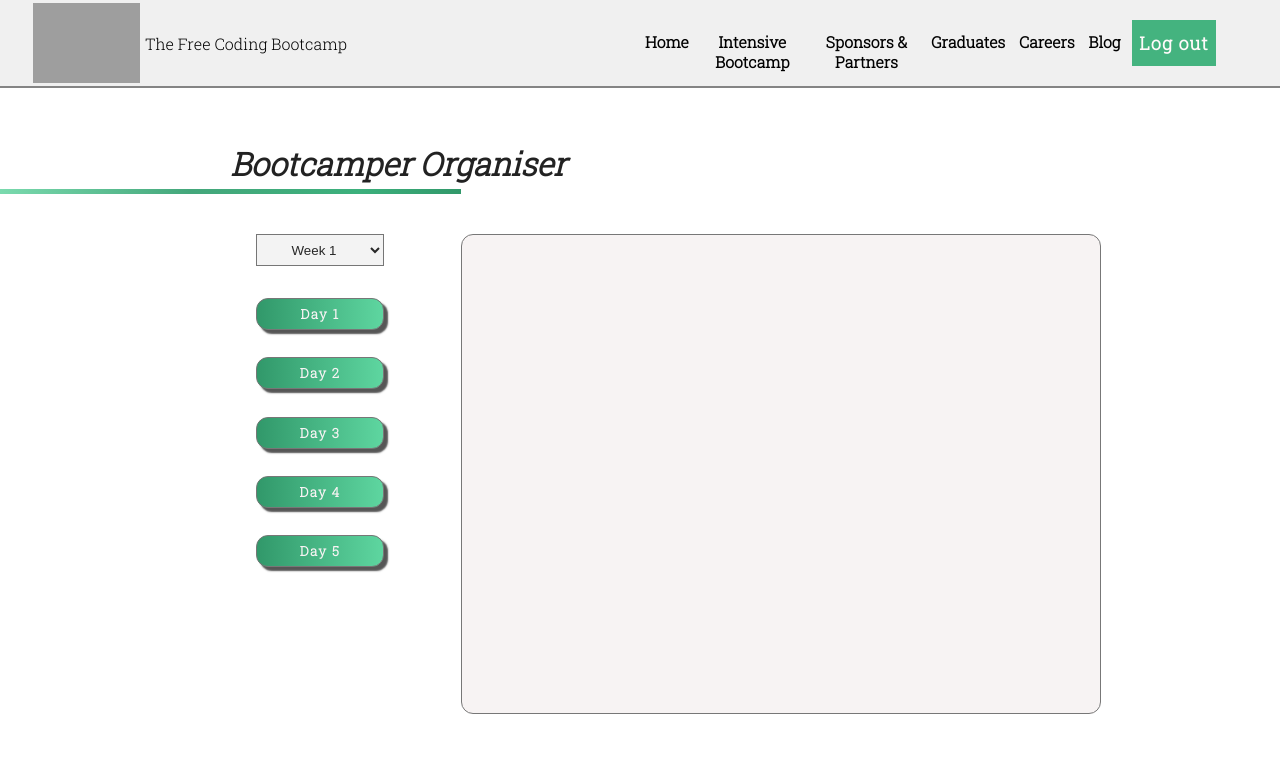
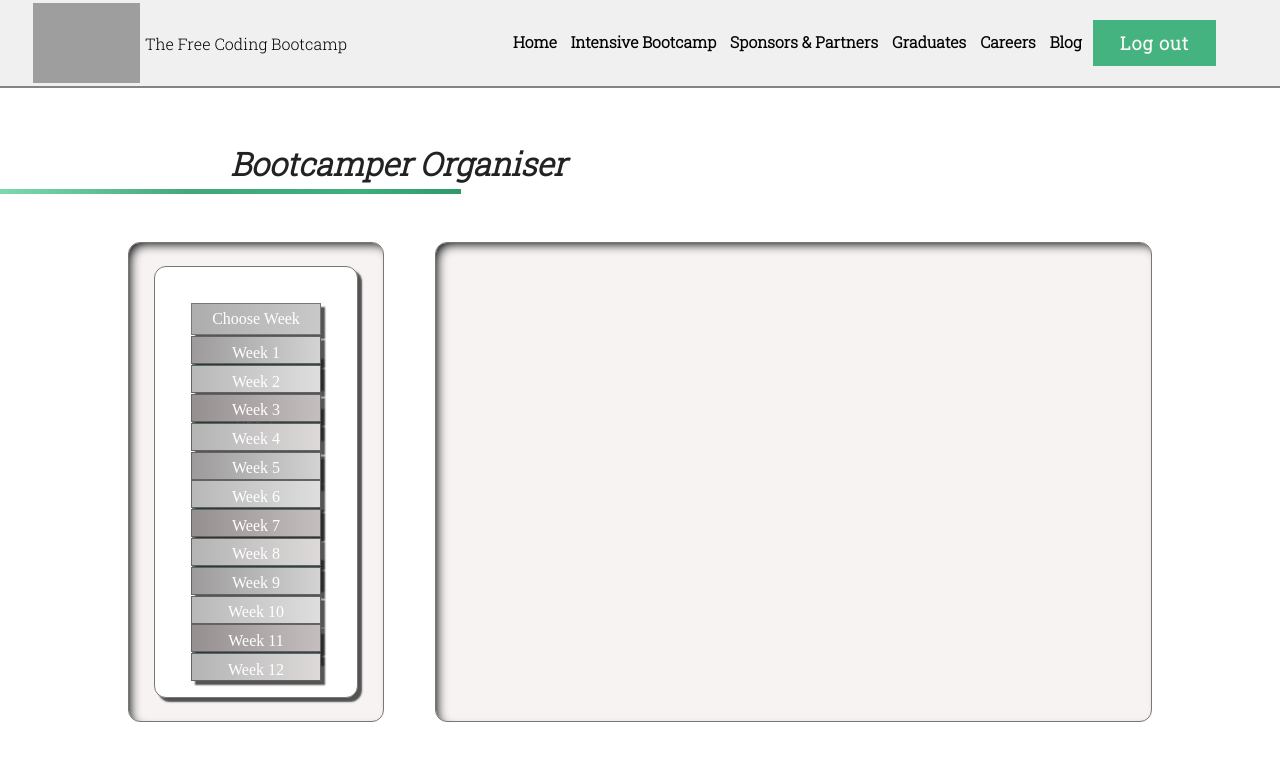
Before and after one commit to SchoolOfCode/w9_frontend-project-conor-lee-yasar-carlos, a React (Create React App) app in the folder my-app/: page / in a window 1280 px wide. Shown: the top 760 px of the page. Built offline with nearby package versions, Linux system fonts and the light colour scheme; grey boxes are pictures that could not be loaded.

Commit message:
star rating added and drop down menu

```diff
--- a/my-app/src/App.css
+++ b/my-app/src/App.css
@@ -59,7 +59,7 @@ nav {
   justify-content: flex-end;
   align-items: center;
   height: 8vh;
-  width: 50vw;
+  min-width: 50vw;
 }
 
 /* Parent of nav links*/
@@ -160,6 +160,7 @@ h1 {
   height: 0.6vh;
   width: 36vw;
   margin: 0.5vh;
+  margin-bottom: 6vh;
   margin-left: 0;
   background: linear-gradient(90deg, rgb(122, 218, 174) 0%, rgba(68,167,123,1) 41%, rgba(60,176,124,1) 78%, rgba(49,152,106,1) 100%);
   -webkit-animation:expand 1.6s;
@@ -193,35 +194,136 @@ main {
   margin-top: 5vh;
 }
 
+.categories-container {
+  display: flex;
+  flex-direction: column;
+  align-items: center;
+  justify-content: center;
+  width: 20vw;
+  height: 60vh;
+  margin-right: 4vw;
+  background-color: #f7f3f3;
+  border: 1px solid rgb(119, 119, 119);
+  border-radius: 12px;
+  box-shadow: inset 5px 5px 11px -4px #000000;
+  -webkit-animation: 2.8s ease 0s normal forwards 1 fadein;
+  animation: 2.8s ease 0s normal forwards 1 fadein;
+
+}
+
+.categories-box {
+  display: flex;
+  flex-direction: column;
+  justify-content: center;
+  align-items: center;
+  width: 16vw;
+  height: 54vh;
+
+  background-color: #ffffff;
+  border: 1px solid rgb(119, 119, 119);
+  border-radius: 12px;
+  box-shadow: 4px 4px 1.6px 0px rgba(29, 29, 29, 0.75);
+}
+
 .categories {
   display: flex;
   flex-direction: column;
-  justify-content: flex-start;
+  justify-content: center;
   align-items: center;
-  width: 22vw;
+  /* width: 22vw; */
+
   height: 60vh;
   -webkit-animation: 2.4s ease 0s normal forwards 1 fadein;
   animation: 2.4s ease 0s normal forwards 1 fadein;
 }
 
-.select-week {
+.dropdown {
+  display: flex;
+  flex-direction: column;
+  justify-items: center;
+  align-items: center;
   text-align: center;
-  width: 10vw;
+  width: 10.2vw;
   height: 4vh;
-  background-color: #f3f3f3;
-  color: #272727;
-  overflow-y: scroll;
+  background-color: #adadad;
+  background-image:
+  linear-gradient(
+    to right,
+    #adadad, #cac9c9
+  );
+  color: #ffffff;
+  border: 1px solid rgb(119, 119, 119);
+  box-shadow: 4px 4px 1.6px 0px rgba(29, 29, 29, 0.75);
 }
 
-option {
-  width: 10vw;
+.dropdown-button {
+  margin: auto auto;
+  text-align: center;
+
+}
+
+.dropdown .dropdown-content {
+  position: absolute;
+  margin-top: 4vh;
+  width: 10.2vw;
   height: 4vh;
+
+  }
+
+.dropdown-item {
+
+  display: flex;
+  flex-direction: column;
+  justify-items: center;
+  align-items: center;
+  text-align: center;
+  width: 10.2vw;
+  height: 3.5vh;
+  margin-top: 0.1vh;
+  padding-top: 0.8vh;
+  background-color: #adadad;
+  border: 1px solid rgb(99, 99, 99);
+  box-shadow: 4px 4px 1.6px 0px rgba(29, 29, 29, 0.75);
 }
+
+.dropdown-item:nth-child(4n + 2) {
+  background-color: #cecece;
+  background-image:
+  linear-gradient(
+    to right,
+    #b8b8b8, #dfdede
+  );
+}
+.dropdown-item:nth-child(4n + 1) {
+  background-color: #beb8b8;
+  background-image:
+  linear-gradient(
+    to right,
+    #9c9a9a, #d3d3d3
+  );
+}
+.dropdown-item:nth-child(4n + 3) {
+  background-color: #a8a1a1;
+  background-image:
+  linear-gradient(
+    to right,
+    #968f8f, #c4bebe
+  );
+}
+.dropdown-item:nth-child(4n + 4) {
+  background-color: #c2c2c2;
+  background-image:
+  linear-gradient(
+    to right,
+    #b4b4b4, #ddd9d9
+  );
+}
+
 
 .categories-map {
   display: flex;
   flex-direction: column;
-  margin-top: 0.6vh;
+  margin: 0.2vh auto;
   /* width: 30vw;
   height: 60vh; */
 }
@@ -230,27 +332,31 @@ option {
   display: flex;
   justify-content: center;
   align-items: center;
-  width: 50vw;
+  width: 56vw;
   height: 60vh;
   background-color: #f7f3f3;
   border: 1px solid rgb(119, 119, 119);
   border-radius: 12px;
-  -webkit-animation: 2.4s ease 0s normal forwards 1 fadein;
-  animation: 2.4s ease 0s normal forwards 1 fadein;
+  -webkit-animation: 2.8s ease 0s normal forwards 1 fadein;
+  animation: 2.8s ease 0s normal forwards 1 fadein;
+  box-shadow: inset 5px 5px 11px -4px #000000;
 }
 
 .todo-container {
   display: flex;
   flex-direction: column;
   align-items: center;
-  width: 38vw;
-  height: 50vh;
+  width: 48vw;
+  height: 54vh;
   margin: 0 1vw 0 2vw;
   background-color: #ffffff;
   border: 1px solid rgb(119, 119, 119);
   border-radius: 12px;
+  box-shadow: 4px 4px 1.6px 0px rgba(29, 29, 29, 0.75);
   -webkit-animation: 0.4s ease 0s normal forwards 1 fadein;
   animation: 0.4s ease 0s normal forwards 1 fadein;
+  overflow: hidden;
+  overflow-y: auto;
 
 }
 
@@ -259,11 +365,12 @@ option {
   flex-direction: column;
   align-items: center;
   width: 20vw;
-  height: 50vh;
+  height: 54vh;
   margin: 0 2vw 0 1vw;
   background-color: rgb(255, 255, 255);
   border: 1px solid rgb(119, 119, 119);
   border-radius: 12px;
+  box-shadow: 4px 4px 1.6px 0px rgba(29, 29, 29, 0.75);
   -webkit-animation: 0.4s ease 0s normal forwards 1 fadein;
   animation: 0.4s ease 0s normal forwards 1 fadein;
 }
@@ -273,11 +380,12 @@ option {
   justify-content: center;
   align-items: center;
   height: 3vh;
-  margin-top: 1vh;
-  margin-bottom: 0.5vh;
+  margin-top: 1.6vh;
+  margin-bottom: 0.8vh;
 }
 
 h2 {
+
   font-family: 'Roboto Slab', serif;
 }
 
@@ -289,21 +397,59 @@ h2 {
 
 }
 
+.comlete-list-item {
+  display: flex;
+  justify-content: center;
+  margin-top: 2.8vh;
+  width: 90%;
+
+
+}
+
+.completed {
+  display: flex;
+  justify-content: center;
+  align-items: center;
+  width: 12%;
+  height: 7.2vh;
+  background-color: #eeebeb;
+  border-radius: 50% 0 0 50%;
+  box-shadow: 4px 4px 1.6px 0px rgba(29, 29, 29, 0.75);
+}
+
+.add-to-weekend {
+  display: flex;
+  justify-content: center;
+  align-items: center;
+  width: 12%;
+  height: 7.2vh;
+  background-color: #eeebeb;
+  border-radius: 0 50% 50% 0;
+  box-shadow: 4px 4px 1.6px 0px rgba(29, 29, 29, 0.75);
+}
+
+.completed:hover, .add-to-weekend:hover {
+  background-color: #ddd8d8;
+}
+
 .todo-list-item {
   display: flex;
+  flex-direction: column;
   align-items: center;
   justify-content: space-between;
-  width: 80%;
-  height: 6vh;
-  margin: 0.6vw;
+  width: 70%;
+  height: 7.2vh;
+  border-left: 1.5px solid black;
+  border-right: 1.5px solid black;
   background-color: #31986a;
   background-image:
     linear-gradient(
       to right,
       #31986a, #5ed6a0
     );
-  border-radius: 12px 12px 0 0;
+
   box-shadow: 4px 4px 1.6px 0px rgba(29, 29, 29, 0.75);
+
 }
 
 .todo-list-item:hover {
@@ -317,9 +463,21 @@ h2 {
 
 }
 
+.todo-list-content {
+  display: flex;
+  justify-content: space-between;
+  align-items: flex-end;
+ height: 5.6vh;
+ width: 100%;
+}
+
 .list-item-text {
+  display: flex;
+  align-items: flex-start;
+  justify-content: flex-start;
+  margin-left: 1.2vw;
+  padding-bottom: 0.6vh;
   color: #ffffff;
-  padding-left: 2.6vw;
   font-size: 15px;
   font-weight: 600;
   font-family: 'Roboto Slab', serif;
@@ -328,23 +486,61 @@ h2 {
 
 .icon-box {
   display: flex;
-  justify-content: center;
+  justify-content: flex-start;
   align-items: center;
-  margin-right: 1.3vh;
-  width: 4vw;
-  height: 3vh;
+  margin-right: 1vw;
+  margin-top: 0vh;
+  margin-bottom: 0.6vh;
+  width: 5.8vw;
+  height: 2.4vh;
+  border: 2px solid rgb(58, 57, 57);
+  background-color: #3a3a3a;
 }
 
-.plus-icon {
+.chevron-icon {
+  display: flex;
+  align-items: flex-start;
+  height: 2vh;
+  padding-top: 0.2vh;
+}
+
+
+
+.chevron-icon svg {
+  display: flex;
+  align-items: flex-start;
+  height: 3.6vh;
+  padding-bottom: 1.6vh;
+}
+
+.chevron-icon svg:hover {
+  transform: scale(1.2);
+}
+
+.plus-icon, .tick-icon {
+  display: flex;
+  align-items: center;
   height: 3vh;
-  width: 3vw;
+  width: 2vw;
+}
+
+svg:hover {
+  transform: scale(1.1);
+}
+
+
+
+
+list-icon {
+  height: 1.4vh;
+  width: 1vw;
 }
 
 svg {
-  height: 2.3vh;
-  width: 2.3vw;
+  height: 2.5vh;
+  width: 2.5vw;
   size: "3x";
-  color: #ffffff;
+  color: #000000;
   font-weight: bolder;
 }
 
@@ -370,9 +566,7 @@ input {
 .category-button {
   width: 10vw;
   height: 4vh;
-  margin-top: 3.4vh;
-  border: none;
-  border-radius: 12px;
+  margin-top: 2.3vh;
   background-color: #31986a;
   background-image:
     linear-gradient(
@@ -385,7 +579,6 @@ input {
   font-weight: 600;
   font-family: 'Roboto Slab', serif;
   letter-spacing: 1.3px;
-
 }
 
 .category-button:hover {
@@ -401,5 +594,52 @@ input {
 }
 
 .weekend-button {
-  visibility: hidden;
+  /* visibility: hidden; */
+  background-color: #272727;
+  color: #ffffff;
 }
+
+button {
+  background-color: transparent;
+  border: none;
+  outline: none;
+  cursor: pointer;
+  width: 1.1vw;
+  height: 2.2vh;
+  margin-left: 0;
+  padding-left: 0;
+}
+.on {
+  color: rgb(228, 191, 25);
+}
+.off {
+  color: rgb(134, 134, 134);
+}
+
+.weekend-button {
+  width: 10vw;
+  height: 4vh;
+  margin-top: 5vh;
+  background-color: #3ba4d4;
+  background-image:
+  linear-gradient(
+    to right,
+    #3790b9, #7ad1fa
+  );
+  border: 1px solid rgb(119, 119, 119);
+  box-shadow: 4px 4px 1.6px 0px rgba(29, 29, 29, 0.75);
+  font-weight: 600;
+  font-family: 'Roboto Slab', serif;
+  letter-spacing: 1.3px;
+}
+
+.weekend-button:hover {
+  background-color: #3790b9;
+  background-image:
+    linear-gradient(
+      to right,
+      #3790b9, #6bb3d4
+    );
+  transition: 0.3s;
+  box-shadow: 3px 3px 1.2px 0px rgba(29, 29, 29, 0.75);
+}
--- a/my-app/src/App.js
+++ b/my-app/src/App.js
@@ -9,7 +9,7 @@ function App() {
   const [toDoClass, setToDoClass] = useState("default-invis");
   const [resourcesClass, setResourcesClass] = useState("default-invis");
   const [dayId, setDayId] = useState(0);
-  const [input, setInput] = useState("Week 1");
+  const [selected, setSelected] = useState("Choose Week")
 
   const [dayButton, setDayButton] = useState([{day: 1, text: [{id: 1, content: "Day 1 test"},{id: 2, content: "Day 1 again"},{id: 3, content: "Day 1 x3"}]}, {day: 2, text: [{id: 1, content: "Day 2 content"},{id: 2, content: "Day 2 Test again"}]}, {day: 3, text: "test3"}, {day: 4, text: "test4"}, {day: 5, text: "test5"}])
 
@@ -30,14 +30,18 @@ function App() {
       <h1>Bootcamper Organiser</h1>
       <div className='title-underline'></div>
       <main>
-      <div className='categories'>
-          <Dropdown  input={input} setInput={setInput}/>
-          <div className='categories-map'>
-          {dayButton.map((input) => {
-            return <Categories id={input.day} dayButton={input.day} text={input.text} handleClick={handleClick}/>
-          })}
+      <div className='categories-container'>
+        <div className="categories-box">
+          <div className='categories'>
+              <Dropdown  selected={selected} setSelected={setSelected}/>
+              <div className='categories-map'>
+              {dayButton.map((input) => {
+                return <Categories id={input.day} dayButton={input.day} text={input.text} handleClick={handleClick}/>
+              })}
+              </div>
+              <button className='weekend-button' onClick={handleClick}>Weekend</button>
           </div>
-          <button className='weekend-button category-button' onClick={handleClick}>Weekend</button>
+        </div>
       </div>
        <Todo weekendClick={weekendAddClick} toDoClass={toDoClass} resourceClass={resourcesClass} data={dayButton[dayId].text}/>
       </main>
--- a/my-app/src/Componants/Catergories/Dropdown/index.js
+++ b/my-app/src/Componants/Catergories/Dropdown/index.js
@@ -1,30 +1,68 @@
 import React from 'react'
+import { useState } from 'react'
 
-function Dropdown({ setInput }) {
-  const statusHandler = (e) => {
-    console.log(e.target.value);
-    setInput(e.target.value);
-  };
+function Dropdown({ selected, setSelected}) {
+// function Dropdown({ setInput }) {
+//   const statusHandler = (e) => {
+//     console.log(e.target.value);
+//     setInput(e.target.value);
+//   };
+
+  const [isActive, setIsActive] = useState(true)
+  const options = ["Week 1", "Week 2", "Week 3", "Week 4", "Week 5", "Week 6", "Week 7", "Week 8", "Week 9", "Week 10", "Week 11", "Week 12" ]
 
   return (
-    <form >
-      <div>
-        <select onChange={statusHandler} className="select-week">
-          <option className="select-week" value="Week 1">Week 1</option>
-          <option className="select-week" value="Week 2<">Week 2</option>
-          <option className="select-week" value="Week 3">Week 3</option>
-          <option className="select-week" value="Week 4">Week 4</option>
-          <option className="select-week" value="Week 4">Week 4</option>
-          <option className="select-week" value="Week 4">Week 4</option>
-          <option className="select-week" value="Week 4">Week 4</option>
-          <option className="select-week" value="Week 4">Week 4</option>
-          <option className="select-week" value="Week 4">Week 4</option>
-          <option className="select-week" value="Week 4">Week 4</option>
-          <option className="select-week" value="Week 4">Week 4</option>
-          <option className="select-week" value="Week 4">Week 4</option>
-        </select>
+
+      <div className='dropdown'>
+        <div className='dropdown-button' onClick={e => setIsActive(!isActive)}>{selected}</div>
+        {isActive && (
+          <div className='dropdown-content'>
+            {options.map((option) => (
+              <div
+              onClick={(e) => {
+              setSelected(option);
+              setIsActive(false);
+              }}
+              className="dropdown-item">
+              {option}
+              </div>
+            ))}
+
+          </div>
+        )
+        }
       </div>
-    </form>
+
+
+
+
+
+
+
+
+
+
+
+
+
+    // <form >
+    //   <div>
+    //     <select onChange={statusHandler} className="select-week">
+    //       <option className="select-week" value="Week 1">Week 1</option>
+    //       <option className="select-week" value="Week 2<">Week 2</option>
+    //       <option className="select-week" value="Week 3">Week 3</option>
+    //       <option className="select-week" value="Week 4">Week 4</option>
+    //       <option className="select-week" value="Week 4">Week 4</option>
+    //       <option className="select-week" value="Week 4">Week 4</option>
+    //       <option className="select-week" value="Week 4">Week 4</option>
+    //       <option className="select-week" value="Week 4">Week 4</option>
+    //       <option className="select-week" value="Week 4">Week 4</option>
+    //       <option className="select-week" value="Week 4">Week 4</option>
+    //       <option className="select-week" value="Week 4">Week 4</option>
+    //       <option className="select-week" value="Week 4">Week 4</option>
+    //     </select>
+    //   </div>
+    // </form>
   );
 }
 
--- a/my-app/src/Componants/Todo-list/Todo-listitem/ListItem.js
+++ b/my-app/src/Componants/Todo-list/Todo-listitem/ListItem.js
@@ -1,18 +1,30 @@
 import React from 'react'
+import  StarRating  from "./Star-rating/Star-rating"
 import { FiPlusCircle } from 'react-icons/fi'
-import { AiOutlineCheckCircle, AiFillStar } from 'react-icons/ai'
+import { AiOutlineCheckCircle } from 'react-icons/ai'
+import { BsChevronCompactDown } from 'react-icons/bs'
 
 
 function ListItem({id, text, weekendClick}) {
   return (
-    <div className='todo-list-item'>
-      <p className='list-item-text'>{text}</p>
-      <div className='icon-box' >
-        <span className='plus-icon'><AiOutlineCheckCircle  id={id} onClick={weekendClick}/></span>
-        <span className='plus-icon'><AiFillStar  id={id} onClick={weekendClick}/></span>
-        <span className='plus-icon'><FiPlusCircle  id={id} onClick={weekendClick}/></span>
+    <div className='comlete-list-item'>
+      <div className='completed'>
+          <span className='tick-icon'><AiOutlineCheckCircle  id={id} onClick={weekendClick}/></span>
+      </div>
+      <div className='todo-list-item'>
+        <div className='todo-list-content'>
+          <p className='list-item-text'>{text}</p>
+          <div className='icon-box' >
+            <StarRating />
+          </div>
+        </div>
+        <span className='chevron-icon'><BsChevronCompactDown /></span>
+      </div>
+      <div className='add-to-weekend'>
+          <span className='plus-icon'><FiPlusCircle  id={id} onClick={weekendClick}/></span>
       </div>
     </div>
+
   )
 }
 
--- /dev/null
+++ b/my-app/src/Componants/Todo-list/Todo-listitem/Star-rating/Star-rating.js
@@ -0,0 +1,28 @@
+import React from 'react'
+import { useState } from 'react';
+
+const StarRating = () => {
+  const [rating, setRating] = useState(0);
+  const [hover, setHover] = useState(0);
+  return (
+    <div className="star-rating">
+      {[...Array(5)].map((star, index) => {
+        index += 1;
+        return (
+          <button
+            type="button"
+            key={index}
+            className={index <= (hover || rating) ? "on" : "off"}
+            onClick={() => setRating(index)}
+            onMouseEnter={() => setHover(index)}
+            onMouseLeave={() => setHover(rating)}
+          >
+            <span className="star">&#9733;</span>
+          </button>
+        );
+      })}
+    </div>
+  );
+};
+
+export default StarRating;
```
